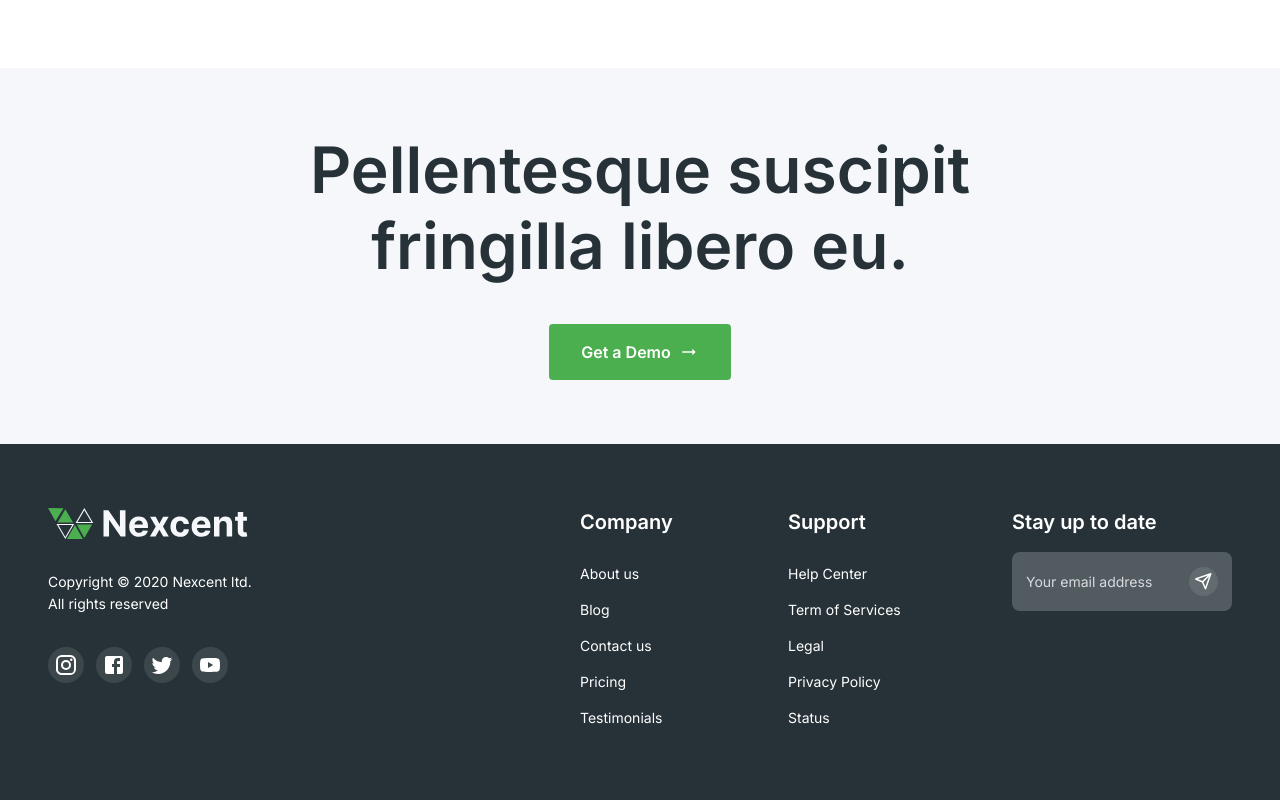
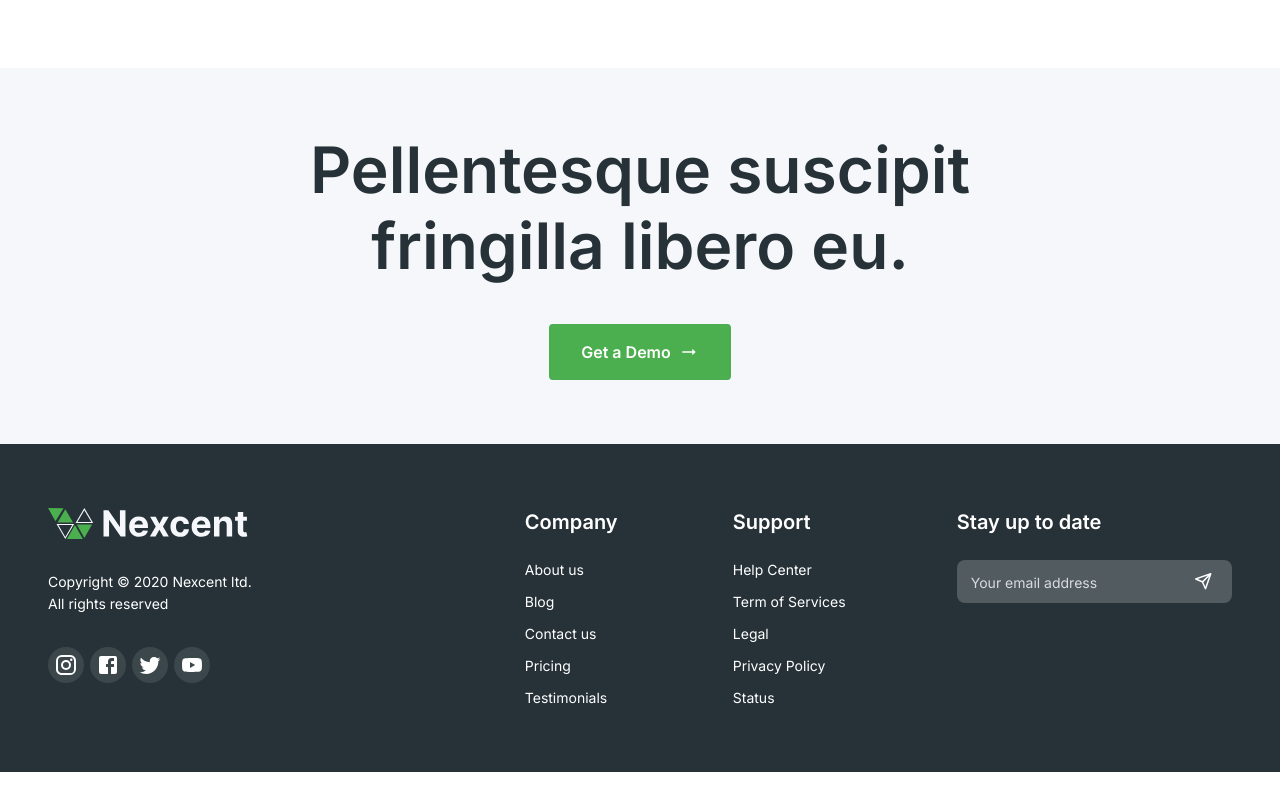
Before and after one commit to 103844926/loginpage, a React (Create React App) app: page /home in a window 1280 px wide. Shown: the part 3916-4716 px from the top of the page. After the commit the page ends 4688 px from the top, so only its background shows below. Built offline with nearby package versions, Linux system fonts and the light colour scheme.

Commit message:
The last part of landing page and footer change

```diff
--- a/src/components/Footer.jsx
+++ b/src/components/Footer.jsx
@@ -1,54 +1,59 @@
 // src/components/Footer.js
+import { FooterImages } from '@/const';
+import { Facebook, Instagram, Twitter, YouTube } from '@mui/icons-material';
+import { Box, Button, Container, IconButton, InputAdornment, Stack, TextField, Toolbar, Typography } from '@mui/material';
+import { styled } from '@mui/material/styles';
 import { useState } from 'react';
-import { styled } from '@mui/material/styles';
-import { Container, Toolbar, Button, TextField, Box, Typography, InputAdornment, IconButton, Grid, Stack } from '@mui/material';
-import { FooterImages } from '@/const';
-import { Twitter, YouTube, Instagram, Facebook } from '@mui/icons-material';
 import { CommonIcons } from './icons';
 
 const COMPANY_ITEMS = ['About us', 'Blog', 'Contact us', 'Pricing', 'Testimonials'];
 const SUPPORT_ITEMS = ['Help Center', 'Term of Services', 'Legal', 'Privacy Policy', 'Status'];
 
-export function Footer() {
-
-  const FooterIcon = styled(IconButton)(({ theme }) => ({
+const FooterIcon = styled(IconButton)({
   color: '#fff',
   backgroundColor: 'rgba(255, 255, 255, 0.1)',
   '&:hover': {
     backgroundColor: 'rgba(255, 255, 255, 0.2)',
   },
-  }));
+});
 
-  const footerStyle = {
+const FooterBox = styled(Box)(({ theme }) => ({
   color: '#fff',
   display: 'flex',
   flexDirection: 'column',
   justifyContent: 'flex-start',
-    minWidth: { sm: '140px', md: '160px' },
-  };
-
-  const FooterLink = styled(Button)(({ theme }) => ({
-    color: '#fff',
-    display: 'flex',
-    alignItems: 'flex-start',
-    justifyContent: 'flex-start',
-    paddingLeft: 0,
-    paddingRight: 0,
-    paddingTop: theme.spacing(0.5),
-    paddingBottom: theme.spacing(0.5),
-
-    backgroundColor: 'transparent',
-    '&:hover': {
-      backgroundColor: 'transparent',
-    },
-
-    // responsive padding like your original
+  minWidth: '140px',
   [theme.breakpoints.up('md')]: {
-      paddingTop: theme.spacing(1),
-      paddingBottom: theme.spacing(1),
+    minWidth: '160px',
   },
 }));
 
+const FooterButton = styled(Button)({
+  color: '#fff',
+  display: 'inline-flex',
+  alignItems: 'flex-start',
+  justifyContent: 'flex-start',
+  padding: '0 0',
+  backgroundColor: 'transparent',
+  width: 'fit-content',
+  minWidth: 'auto',
+  '&:hover': {
+    backgroundColor: 'transparent',
+    color: '#D9DBE1',
+  },
+
+  '&:active': {
+    backgroundColor: 'transparent',
+    color: '#B0B3BA',
+  },
+
+  '&:focus-visible': {
+    backgroundColor: 'transparent',
+    borderColor: 'transparent',
+  },
+});
+
+export function Footer() {
   const [email, setEmail] = useState('');
 
   const handleSend = () => {
@@ -60,8 +65,8 @@ export function Footer() {
       <Container>
         <Toolbar
           sx={{
-            py: "64px",
-            px: "21px",
+            py: '64px',
+            px: '21px',
             display: 'flex',
             alignItems: 'center',
             justifyContent: 'space-between',
@@ -74,89 +79,146 @@ export function Footer() {
             width="100%"
           >
             {/* Left Side: Logo & Social */}
-            <Box sx={{ flex: "3", minWidth: { md: '200px', lg: '250px' } }}>
+            <Box
+              sx={{
+                flex: '3',
+                minWidth: { md: '200px', lg: '250px' },
+              }}
+            >
               <Stack spacing={{ xs: 3, sm: 4, lg: 5 }}>
-
-                <img src={FooterImages.footlogo} alt="Company Logo"
-                  style={{ width: '200px', height: 'auto' }}
-                />
+                <img src={FooterImages.footlogo} alt="Company Logo" style={{ width: '200px', height: 'auto' }} />
 
                 <Typography variant="body3_r" lineHeight={1.6}>
                   Copyright © 2020 Nexcent ltd. <br /> All rights reserved
                 </Typography>
 
-                <Box sx={{ display: 'flex', gap: { xs: 1, sm: 1.5, lg: 2 } }}>
-                  <FooterIcon > <Instagram fontSize="medium" /> </FooterIcon>
-                  <FooterIcon > <Facebook fontSize="medium" /> </FooterIcon>
-                  <FooterIcon > <Twitter fontSize="medium" /> </FooterIcon>
-                  <FooterIcon > <YouTube fontSize="medium" /> </FooterIcon>
+                <Box
+                  sx={{
+                    display: 'flex',
+                    gap: {
+                      xs: '4px',
+                      sm: '6px',
+                      lg: '8px',
+                    },
+                  }}
+                >
+                  <FooterIcon>
+                    {' '}
+                    <Instagram fontSize="medium" />{' '}
+                  </FooterIcon>
+                  <FooterIcon>
+                    {' '}
+                    <Facebook fontSize="medium" />{' '}
+                  </FooterIcon>
+                  <FooterIcon>
+                    {' '}
+                    <Twitter fontSize="medium" />{' '}
+                  </FooterIcon>
+                  <FooterIcon>
+                    {' '}
+                    <YouTube fontSize="medium" />{' '}
+                  </FooterIcon>
                 </Box>
               </Stack>
             </Box>
 
             {/* Right Side: Company, Support & Email */}
-            <Box sx={{
+            <Box
+              sx={{
                 display: 'flex',
                 gap: { xs: 2, sm: 4, md: 6 },
-              flex: "2",
-              justifyContent: { md: 'flex-end' }
-            }}>
+                flex: '2',
+                justifyContent: { md: 'flex-end' },
+              }}
+            >
               {/* Company Links */}
-              <Box sx={footerStyle}>
-                <Typography variant="h4" sx={{ paddingBottom: { xs: '16px', md: '20px' } }}>
+              <FooterBox>
+                <Typography
+                  variant="h4"
+                  sx={{
+                    paddingBottom: {
+                      xs: '16px',
+                      md: '24px',
+                    },
+                  }}
+                >
                   Company
                 </Typography>
-                <Stack spacing={{ xs: 0.5, md: 0 }}>
+                <Stack spacing={{ xs: 1, md: 1.5 }}>
                   {COMPANY_ITEMS.map((label, idx) => (
-                    <FooterLink
-                      key={idx}
-                      variant="text"
-                    >
+                    <FooterButton key={idx} variant="text">
                       <Typography variant="body3_r">{label}</Typography>
-                    </FooterLink>
+                    </FooterButton>
                   ))}
                 </Stack>
-              </Box>
+              </FooterBox>
 
               {/* Support Links */}
-              <Box sx={footerStyle}>
-                <Typography variant="h4" sx={{ paddingBottom: { xs: '16px', md: '20px' } }}>
+              <FooterBox>
+                <Typography
+                  variant="h4"
+                  sx={{
+                    paddingBottom: {
+                      xs: '16px',
+                      md: '24px',
+                    },
+                  }}
+                >
                   Support
                 </Typography>
-                <Stack spacing={{ xs: 0.5, md: 0 }}>
+                <Stack spacing={{ xs: 1, md: 1.5 }}>
                   {SUPPORT_ITEMS.map((label, idx) => (
-                    <FooterLink
-                      key={idx}
-                      variant="text"
-                    >
+                    <FooterButton key={idx} variant="text">
                       <Typography variant="body3_r">{label}</Typography>
-                    </FooterLink>
+                    </FooterButton>
                   ))}
                 </Stack>
-              </Box>
+              </FooterBox>
             </Box>
             {/* Stay Up to Date */}
-            <Box sx={{
+            <Box
+              sx={{
                 display: 'flex',
                 gap: { xs: 2, sm: 4, md: 6 },
-              flex: "1",
+                flex: '2',
                 justifyContent: { md: 'flex-end' },
-              minWidth: { sm: '200px', md: '220px' }
-            }}>
-              <Stack direction="column" spacing={{ xs: 1.5, md: 2 }}>
-                <Typography variant="h4">Stay up to date</Typography>
+              }}
+            >
+              <FooterBox>
+                <Stack direction="column">
+                  <Typography
+                    variant="h4"
+                    sx={{
+                      paddingBottom: {
+                        xs: '16px',
+                        md: '24px',
+                      },
+                    }}
+                  >
+                    Stay up to date
+                  </Typography>
                   <TextField
+                    size="small"
                     fullWidth
-                  label={<Typography variant="body3_r" color="#D9DBE1" > Your email address </Typography>}
+                    label={
+                      <Typography variant="body3_r" color="#D9DBE1">
+                        {' '}
+                        Your email address{' '}
+                      </Typography>
+                    }
                     value={email}
                     onChange={(e) => setEmail(e.target.value)}
                     InputProps={{
                       className: 'email-type-field',
                       endAdornment: (
                         <InputAdornment position="end">
-                        <FooterIcon onClick={handleSend}>
-                          <CommonIcons.EmailIcon sx={{ color: 'neutral.white' }} />
-                        </FooterIcon>
+                          <IconButton onClick={handleSend}>
+                            <CommonIcons.EmailIcon
+                              sx={{
+                                color: 'neutral.white',
+                              }}
+                            />
+                          </IconButton>
                         </InputAdornment>
                       ),
                     }}
@@ -165,14 +227,15 @@ export function Footer() {
                         color: '#f5f7fa',
                         backgroundColor: 'rgba(255, 255, 255, 0.2)',
                         borderRadius: '8px',
-                    }
+                      },
                     }}
                   />
                 </Stack>
+              </FooterBox>
             </Box>
           </Stack>
         </Toolbar>
-      </Container >
+      </Container>
     </Box>
   );
 }
--- a/src/pages/HomePage/components/LandingPart8.jsx
+++ b/src/pages/HomePage/components/LandingPart8.jsx
@@ -1,22 +1,30 @@
-import { Box, Button, Typography, Container, Grid, Stack } from '@mui/material'
 import { ArrowRightAlt } from '@mui/icons-material';
+import { Box, Button, Container, Typography } from '@mui/material';
 
 export function LandingPart8() {
   return (
-        <Box sx={{ backgroundColor: 'neutral.silver', py: {xs: 4, md: 8}}}>
+    <Box sx={{ backgroundColor: 'neutral.silver', py: { xs: 4, md: 8 } }}>
       <Container>
         <Box className="column-center" sx={{ gap: 5 }}>
-            <Typography variant="h1" color="neutral.black" sx={{ maxWidth: '900px' }}>
+          <Typography
+            color="neutral.black"
+            sx={{
+              maxWidth: '900px',
+              typography: {
+                xs: 'h2', // mobile
+                md: 'h1', // desktop
+              },
+            }}
+          >
             Pellentesque suscipit fringilla libero eu.
           </Typography>
 
-            <Button variant="contained" color="primary" size='Medium'>
+          <Button variant="contained" color="primary" size="Medium">
             Get a Demo
             <ArrowRightAlt sx={{ ml: 1, color: 'inherit', fontSize: 20 }} />
           </Button>
         </Box>
       </Container>
     </Box>
-
   );
 }
```
Also changed, not shown: src/pages/HomePage/components/LandingPart5.jsx (+8 -4 lines), src/pages/HomePage/components/LandingPart6.jsx (+51 -14 lines), src/pages/HomePage/components/LandingPart7.jsx (+33 -19 lines). Lines whose indentation alone changed are shown as unchanged.
